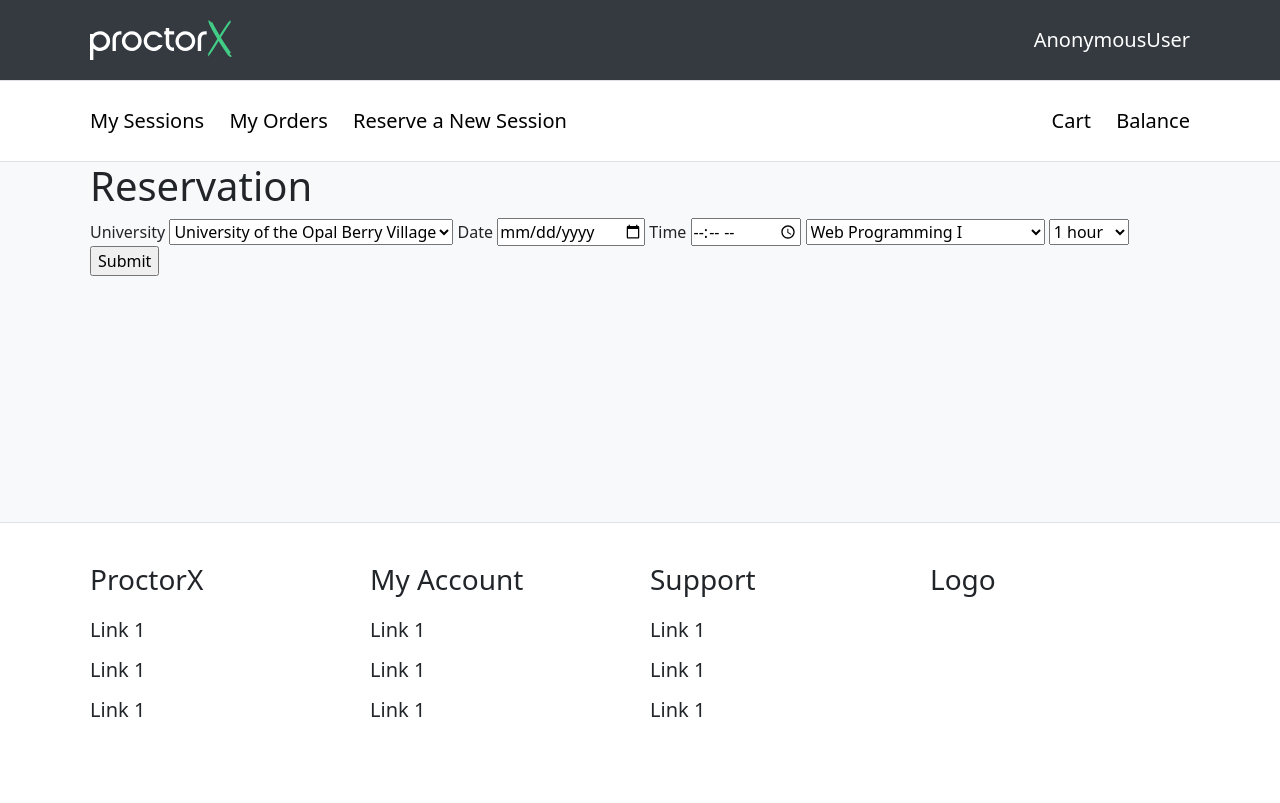
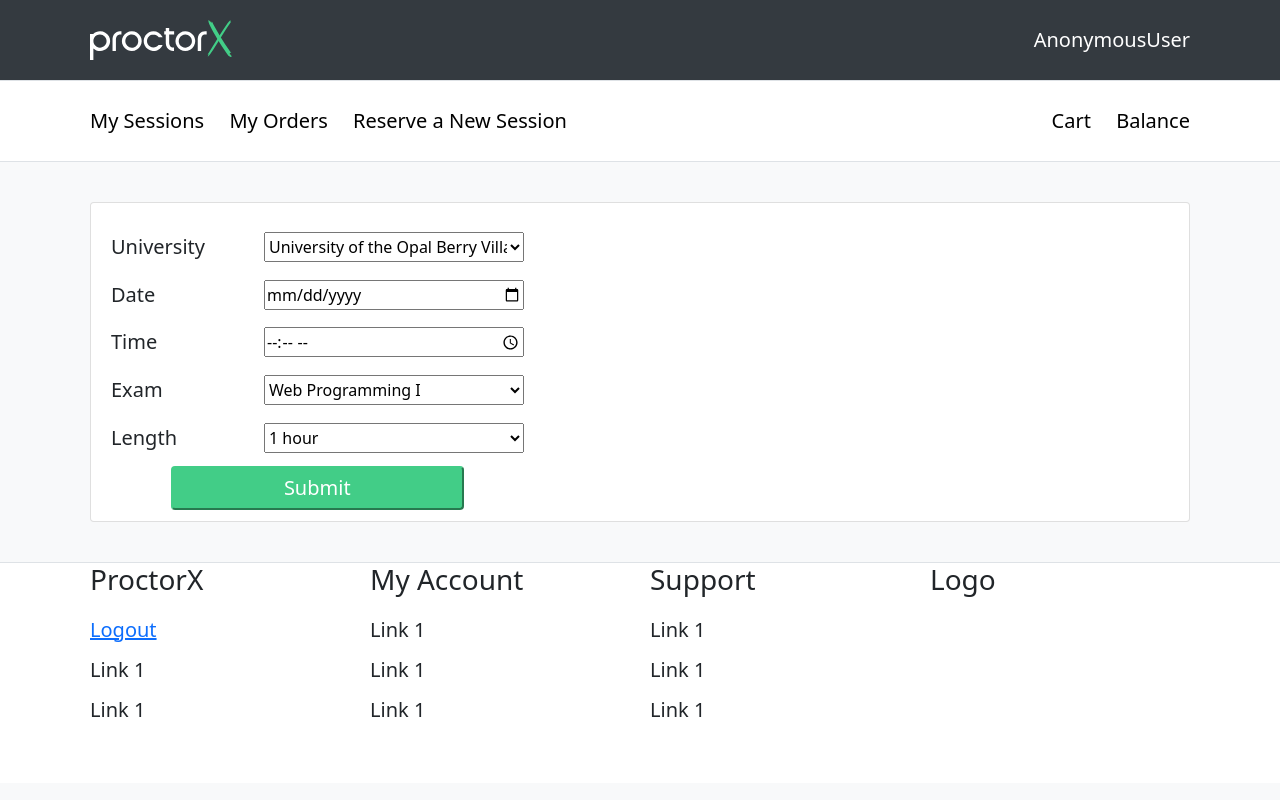
Before and after one commit to jonathanordonez/proctorx, a Django app: template proctorx/templates/reservation.html in a window 1280 px wide. After the commit the page ends 717 px from the top, so only its background shows below. Run offline with Django 3.2, Linux system fonts and the light colour scheme; the template is opened without the code that fills it, so the values that code supplies are empty.

Commit message:
working and fixing the styles of the make reservation page

```diff
--- a/proctorx/static/css/styles.css
+++ b/proctorx/static/css/styles.css
@@ -2,11 +2,10 @@ body {
     /* max-width: 1200px; */
     height: 100vh;
     margin: 0;
+    background-color: #f8f9fa;
 }
 
 .scale-down {
-    /* padding-left: 440px;
-    padding-right: 440px; */
     width: 100%;
     max-width: 1140px;
     margin-left: auto;
@@ -37,6 +36,7 @@ header {
     border-bottom-width: 1px;
     border-bottom-style: solid;
     border-bottom-color: rgb(222, 226, 230);
+    background-color: white;
 }
 
 .student-options-panel {
@@ -86,13 +86,16 @@ header {
 
 .main-wrapper {
     background-color: #f8f9fa;
-    height: calc(100% - 440px);
+    height: calc(100% - 480px);
+    margin-top: 40px;
+    margin-bottom: 40px;
 }
 
 main {
     background-color: #f8f9fa;
     padding-right: 20px;
     padding-left: 20px;
+    height: 100%;
 }
 
 .footer-wrapper {
@@ -104,7 +107,7 @@ main {
 }
 
 footer {
-    height: 280px;
+    height: 220px;
     background-color: white;
     display: grid;
     grid-template-columns: repeat(4, 1fr);
@@ -112,7 +115,7 @@ footer {
 }
 
 .footer-options {
-    margin-top: 40px;
+    /* margin-top: 40px; */
     /* padding-left: 20px */
 }
 
@@ -123,10 +126,59 @@ footer {
 
 /* Reservation page */
 
-.reservation-option {
+.reservation-container {
+    display: grid;
+    grid-template-columns: 1.3fr 2fr;
+    height: 100%;
+    border: 1px solid rgba(0,0,0,.125);
+    border-radius: 0.25rem;
+    background-color: white;
+}
+
+.reservation-form {
+    padding-top: 20px;
+    align-items: center;
+    display:grid;
+    grid-template-columns: 100%;
+    grid-template-rows: 16% 16% 16% 16% 16% 18%;
+    width: 100%;
+}
+
+.reservation-form-option {
+    display: grid;
+    grid-template-columns: 40% 60%;
+}
+
+.reservation-form-option label {
+    padding-left: 20px;
+}
+
+.registration-form-submit-container {
+    padding-left: 20px;
+    width: 100%;
+}
+
+.registration-form-submit-container-2 {
+    padding-left: 60px;
+    padding-right: 60px;
+}
+
+.registration-form-submit {
+    width: 100%;
+    background-color: #42cd87;
+    border-color: #42cd87;
+    border-radius: 0.25rem;
+    padding-top: 5px;
+    padding-bottom: 5px;
+    color: white;
+    transition: 0.2s
+}
+
+.registration-form-submit:hover {
+    background-color: #343a40;
+    border-color: #343a40;
 
 }
-
 
 @media (max-width: 600px) {
 
--- a/proctorx/templates/reservation.html
+++ b/proctorx/templates/reservation.html
@@ -5,41 +5,64 @@
 {% endblock %}
 
 {% block content %}
-<h1>Reservation</h1>
 
-{% if available_schedules %}
-    {% for schedule in available_schedules %}
+<div class="reservation-container">
+    <form class="reservation-form" method="POST" action="">
+        {% csrf_token %}
+        <div class="reservation-form-option">
+            <label class="fs-5" for="university">University</label>
+            <select type="text" name="university">
+                <option value="UOBV">University of the Opal Berry Village</option>
+                <option value="RHU">Rose Hills University</option>
+                <option value="ELU">Estate of Lemzilville University</option>
+            </select>
+        </div>
+        <div class="reservation-form-option">
+            <label class="fs-5" for="date">Date</label>
+            <input type="date" name="date">
+        </div>
+        <div class="reservation-form-option">
+            <label class="fs-5" for="time">Time</label>
+            <input type="time" name="time">
+        </div>
+        <div class="reservation-form-option">
+            <label class="fs-5" for="exam">Exam</label>
+            <select type="text" name="exam">
+                <option value="COMP201">Web Programming I</option>
+                <option value="COMP361">Systems Analysis and Design</option>
+            </select>
+        </div>
+        <div class="reservation-form-option">
+            <label class="fs-5" for="exam-length">Length</label>
+            <select type="text" name="exam-length">
+                <option value="1">1 hour</option>
+                <option value="2">2 hours</option>
+                <option value="3">3 hours</option>
+            </select>
+        </div>
+        <div class="registration-form-submit-container">
+            <div class="registration-form-submit-container-2">
+                <input class="registration-form-submit fs-5" type="submit" value="Submit"
+                    name="Lookup reservation schedules">
+            </div>
+        </div>
+    </form>
+
+
+    <div class="reservation-results">
+        {% if available_schedules %}
+        {% for schedule in available_schedules %}
         <li class="reservation-option">{{schedule}} <a href="">Select</a></li>
         <!-- Add JS to make post request here -->
-    {% endfor %}
-    <a href="/student/reservation">Back</a>
+        {% endfor %}
+        <a href="/student/reservation">Back</a>
+    </div>
+
+    {% endif %}
+</div>
 
 
-{% else %}
-    <form method="POST" action="">
-        {% csrf_token %}
-        <label for="university">University</label>
-        <select type="text" name="university">
-            <option value="UOBV">University of the Opal Berry Village</option>
-            <option value="RHU">Rose Hills University</option>
-            <option value="ELU">Estate of Lemzilville University</option>
-        </select>
-        <label for="date">Date</label>
-        <input type="date" name="date">
-        <label for="time">Time</label>
-        <input type="time" name="time">
-        <select type="text" name="exam">
-            <option value="COMP201">Web Programming I</option>
-            <option value="COMP361">Systems Analysis and Design</option>
-        </select>
-        <select type="text" name="exam_length">
-            <option value="1">1 hour</option>
-            <option value="2">2 hours</option>
-            <option value="3">3 hours</option>
-        </select>
-        <input type="submit" value="Submit" name="Lookup reservation schedules">
-    </form>
-{% endif %}
+
 
 
 
--- a/proctorx/templates/student_template.html
+++ b/proctorx/templates/student_template.html
@@ -57,7 +57,9 @@
             <div class="footer-options">
                 <h3>ProctorX</h3>
                 <div class="footer-sub-options fs-5">
-                    <div>Link 1</div>
+                    <div>
+                        <a href="/logout">Logout</a>
+                    </div>
                     <div>Link 1</div>
                     <div>Link 1</div>
                 </div>
```
Also changed, not shown: db.sqlite3.
